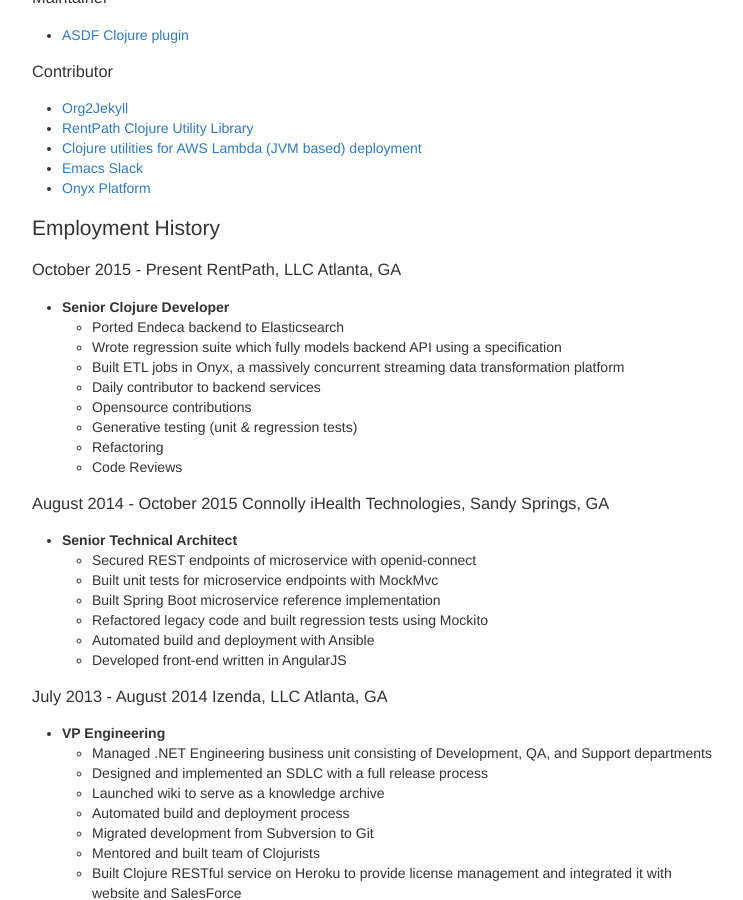
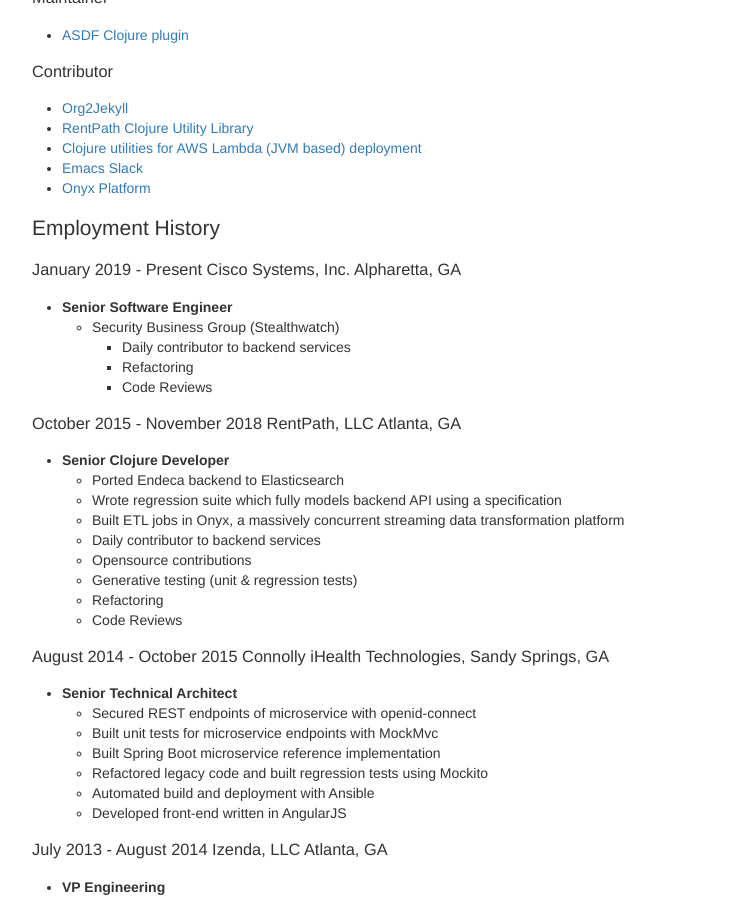
Before and after one commit to halcyon/www.zeddworks.com, a Jekyll site: the page built from resume.html, in a window 1280 px wide and 900 px high, scrolled down 1494 px. Shown: the whole window, without its empty margins (268-1011 px from the left). Built offline with Jekyll 4.4.1, drawn with Linux system fonts in a browser that asks for light colours.

Commit message:
Adding Cisco

```diff
--- a/resume.html
+++ b/resume.html
@@ -11,13 +11,13 @@ categories:
 permalink: /resume
 ---
 
-<div id="outline-container-orgd6fee38" class="outline-2">
-<h2 id="orgd6fee38">Scott McLeod</h2>
-<div class="outline-text-2" id="text-orgd6fee38">
+<div id="outline-container-orgf4657e9" class="outline-2">
+<h2 id="orgf4657e9">Scott McLeod</h2>
+<div class="outline-text-2" id="text-orgf4657e9">
 </div>
-<div id="outline-container-org8c6cadb" class="outline-3">
-<h3 id="org8c6cadb"><b>Software Architect</b></h3>
-<div class="outline-text-3" id="text-org8c6cadb">
+<div id="outline-container-org3ab8521" class="outline-3">
+<h3 id="org3ab8521"><b>Software Architect</b></h3>
+<div class="outline-text-3" id="text-org3ab8521">
 <ul class="org-ul">
 <li>tel: 404-697-0103</li>
 <li>email: scott.mcleod@zeddworks.com</li>
@@ -27,146 +27,146 @@ permalink: /resume
 </div>
 </div>
 
-<div id="outline-container-orge75590e" class="outline-2">
-<h2 id="orge75590e">Professional Summary</h2>
-<div class="outline-text-2" id="text-orge75590e">
+<div id="outline-container-org4c5b95a" class="outline-2">
+<h2 id="org4c5b95a">Professional Summary</h2>
+<div class="outline-text-2" id="text-org4c5b95a">
 </div>
 <ul class="org-ul">
-<li><a id="org381a734"></a><b>Programming Languages</b><br />
-<div class="outline-text-4" id="text-org381a734">
+<li><a id="org08654dd"></a><b>Programming Languages</b><br />
+<div class="outline-text-4" id="text-org08654dd">
 <p>
 Clojure, ClojureScript, Shell (Bash &amp; Zsh), JavaScript, Java, Ruby, Common Lisp, Groovy, CoffeeScript, Python, C, C++, C#, Scala, Rust
 </p>
 </div>
 </li>
-<li><a id="orga7402ef"></a><b>Cloud Deployment</b><br />
-<div class="outline-text-4" id="text-orga7402ef">
+<li><a id="org24a7d27"></a><b>Cloud Deployment</b><br />
+<div class="outline-text-4" id="text-org24a7d27">
 <p>
 Kubernetes, Amazon Lambda, Heroku
 </p>
 </div>
 </li>
-<li><a id="orgd4fd0b9"></a><b>Continuous Integration/Continuous Delivery</b><br />
-<div class="outline-text-4" id="text-orgd4fd0b9">
+<li><a id="org1236063"></a><b>Continuous Integration/Continuous Delivery</b><br />
+<div class="outline-text-4" id="text-org1236063">
 <p>
 Drone + Kubernetes, Jenkins, Travis
 </p>
 </div>
 </li>
-<li><a id="orgc0d05c0"></a><b>Project Management and Agile Methodologies</b><br />
-<div class="outline-text-4" id="text-orgc0d05c0">
+<li><a id="orgb99df85"></a><b>Project Management and Agile Methodologies</b><br />
+<div class="outline-text-4" id="text-orgb99df85">
 <p>
 Trello, Jira/GreenHopper, Kanban
 </p>
 </div>
 </li>
-<li><a id="org4fb7a69"></a><b>Documentation</b><br />
-<div class="outline-text-4" id="text-org4fb7a69">
+<li><a id="org5b017c7"></a><b>Documentation</b><br />
+<div class="outline-text-4" id="text-org5b017c7">
 <p>
 Org Mode, Markdown, AsciiDoc
 </p>
 </div>
 </li>
-<li><a id="org07013b7"></a><b>Testing Frameworks and Tools</b><br />
-<div class="outline-text-4" id="text-org07013b7">
+<li><a id="orge0cd73d"></a><b>Testing Frameworks and Tools</b><br />
+<div class="outline-text-4" id="text-orge0cd73d">
 <p>
 Mockito, TestNG, JUnit, Jasmine, Karma, Mocha, RSpec, Selenium, Watir
 </p>
 </div>
 </li>
-<li><a id="orgd0bc2de"></a><b>Web Technologies</b><br />
-<div class="outline-text-4" id="text-orgd0bc2de">
+<li><a id="orgb322687"></a><b>Web Technologies</b><br />
+<div class="outline-text-4" id="text-orgb322687">
 <p>
 Reagent, ReactJS, HTML5, CSS, Functional CSS, JavaScript, Angular, BackboneJS, jQuery, RequireJS, LessCSS, Sass, NodeJS, HandlebarsJS, Hiccup
 </p>
 </div>
 </li>
-<li><a id="org7094e14"></a><b>Frameworks</b><br />
-<div class="outline-text-4" id="text-org7094e14">
+<li><a id="org70ce59d"></a><b>Frameworks</b><br />
+<div class="outline-text-4" id="text-org70ce59d">
 <p>
 re-frame, Ruby on Rails, Compojure, Integrant, Spring &amp; Spring Boot, Grails, Hibernate, Ibatis
 </p>
 </div>
 </li>
-<li><a id="org184e743"></a><b>Messaging</b><br />
-<div class="outline-text-4" id="text-org184e743">
+<li><a id="orgac0f99f"></a><b>Messaging</b><br />
+<div class="outline-text-4" id="text-orgac0f99f">
 <p>
 RabbitMQ, ActiveMQ, JMS
 </p>
 </div>
 </li>
-<li><a id="org6dedab9"></a><b>System Administration</b><br />
-<div class="outline-text-4" id="text-org6dedab9">
+<li><a id="orge16c1a4"></a><b>System Administration</b><br />
+<div class="outline-text-4" id="text-orge16c1a4">
 <p>
 Linux, FreeBSD, Solaris, Mac OS X, OpenBSD, NetBSD, Windows
 </p>
 </div>
 </li>
-<li><a id="org10d398d"></a><b>Build Tools</b><br />
-<div class="outline-text-4" id="text-org10d398d">
+<li><a id="orgb2ea684"></a><b>Build Tools</b><br />
+<div class="outline-text-4" id="text-orgb2ea684">
 <p>
 Leiningen, Boot-clj, Maven, Gradle, Buildr, GNU Make, Boost Build, Ant, MSBuild, Nmake, Autoconf
 </p>
 </div>
 </li>
-<li><a id="org8858b04"></a><b>SCM Tools</b><br />
-<div class="outline-text-4" id="text-org8858b04">
+<li><a id="orgf209990"></a><b>SCM Tools</b><br />
+<div class="outline-text-4" id="text-orgf209990">
 <p>
 Git, Mercurial, Subversion, Perforce, Bitkeeper, CVS
 </p>
 </div>
 </li>
-<li><a id="org80af535"></a><b>Network Administration</b><br />
-<div class="outline-text-4" id="text-org80af535">
+<li><a id="org4090e55"></a><b>Network Administration</b><br />
+<div class="outline-text-4" id="text-org4090e55">
 <p>
 Apache, Nginx, IPTables, IPFilter, DNS, DHCP, PXE, NIS, NFS, SMB
 </p>
 </div>
 </li>
-<li><a id="org5f25852"></a><b>Application Servers</b><br />
-<div class="outline-text-4" id="text-org5f25852">
+<li><a id="org42f8ca7"></a><b>Application Servers</b><br />
+<div class="outline-text-4" id="text-org42f8ca7">
 <p>
 Jetty, Tomcat, http-kit, WAS, JES, JBoss
 </p>
 </div>
 </li>
-<li><a id="org11b1bba"></a><b>Databases</b><br />
-<div class="outline-text-4" id="text-org11b1bba">
+<li><a id="orgb52a52b"></a><b>Databases</b><br />
+<div class="outline-text-4" id="text-orgb52a52b">
 <p>
 PostgreSQL, MySQL, Datomic, Elasticsearch, Redis, SQL Server, Oracle, MongoDB, DB2, CouchDB
 </p>
 </div>
 </li>
-<li><a id="orgfc006bb"></a><b>LDAP</b><br />
-<div class="outline-text-4" id="text-orgfc006bb">
+<li><a id="orgbadc674"></a><b>LDAP</b><br />
+<div class="outline-text-4" id="text-orgbadc674">
 <p>
 Sun Enterprise Directory Server, Open LDAP, OpenDS
 </p>
 </div>
 </li>
-<li><a id="org57909ca"></a><b>Solaris Technologies</b><br />
-<div class="outline-text-4" id="text-org57909ca">
+<li><a id="org217ae9f"></a><b>Solaris Technologies</b><br />
+<div class="outline-text-4" id="text-org217ae9f">
 <p>
 Zones, ZFS, DTrace, SMF, Jumpstart, Grid Engine
 </p>
 </div>
 </li>
-<li><a id="org4a45438"></a><b>Virtualization</b><br />
-<div class="outline-text-4" id="text-org4a45438">
+<li><a id="org29e5df8"></a><b>Virtualization</b><br />
+<div class="outline-text-4" id="text-org29e5df8">
 <p>
 Docker, VirtualBox/Vagrant/Veewee, Octohost, SmartOS(KVM/Zones), VMware(ESX), LXC
 </p>
 </div>
 </li>
-<li><a id="orge2d70d3"></a><b>Enterprise Deployment Tools</b><br />
-<div class="outline-text-4" id="text-orge2d70d3">
+<li><a id="orgeefd3cd"></a><b>Enterprise Deployment Tools</b><br />
+<div class="outline-text-4" id="text-orgeefd3cd">
 <p>
 Kubernetes, Ansible, Chef, Puppet
 </p>
 </div>
 </li>
-<li><a id="orgdaf6591"></a><b>Distributed Streaming Platforms/Data Integration/ETL</b><br />
-<div class="outline-text-4" id="text-orgdaf6591">
+<li><a id="orge1e672d"></a><b>Distributed Streaming Platforms/Data Integration/ETL</b><br />
+<div class="outline-text-4" id="text-orge1e672d">
 <p>
 Onyx, Kafka, Pentaho Kettle, Informatica
 </p>
@@ -175,21 +175,21 @@ Onyx, Kafka, Pentaho Kettle, Informatica
 </ul>
 </div>
 
-<div id="outline-container-org4de21d3" class="outline-2">
-<h2 id="org4de21d3">Open Source</h2>
-<div class="outline-text-2" id="text-org4de21d3">
+<div id="outline-container-org3eed10e" class="outline-2">
+<h2 id="org3eed10e">Open Source</h2>
+<div class="outline-text-2" id="text-org3eed10e">
 </div>
-<div id="outline-container-orgaea835f" class="outline-3">
-<h3 id="orgaea835f">Maintainer</h3>
-<div class="outline-text-3" id="text-orgaea835f">
+<div id="outline-container-orgad736e1" class="outline-3">
+<h3 id="orgad736e1">Maintainer</h3>
+<div class="outline-text-3" id="text-orgad736e1">
 <ul class="org-ul">
 <li><a href="https://github.com/halcyon/asdf-clojure">ASDF Clojure plugin</a></li>
 </ul>
 </div>
 </div>
-<div id="outline-container-org1f3b29e" class="outline-3">
-<h3 id="org1f3b29e">Contributor</h3>
-<div class="outline-text-3" id="text-org1f3b29e">
+<div id="outline-container-org76af8bd" class="outline-3">
+<h3 id="org76af8bd">Contributor</h3>
+<div class="outline-text-3" id="text-org76af8bd">
 <ul class="org-ul">
 <li><a href="https://github.com/ardumont/org2jekyll">Org2Jekyll</a></li>
 <li><a href="https://github.com/rentpath/rp-util-clj">RentPath Clojure Utility Library</a></li>
@@ -201,17 +201,38 @@ Onyx, Kafka, Pentaho Kettle, Informatica
 </div>
 </div>
 
-<div id="outline-container-orgde03d6c" class="outline-2">
-<h2 id="orgde03d6c">Employment History</h2>
-<div class="outline-text-2" id="text-orgde03d6c">
+<div id="outline-container-org3e4c8d0" class="outline-2">
+<h2 id="org3e4c8d0">Employment History</h2>
+<div class="outline-text-2" id="text-org3e4c8d0">
 </div>
-<div id="outline-container-org1a769c3" class="outline-3">
-<h3 id="org1a769c3">October 2015 - Present RentPath, LLC Atlanta, GA</h3>
-<div class="outline-text-3" id="text-org1a769c3">
+<div id="outline-container-org41143c0" class="outline-3">
+<h3 id="org41143c0">January 2019 - Present Cisco Systems, Inc. Alpharetta, GA</h3>
+<div class="outline-text-3" id="text-org41143c0">
 </div>
 <ul class="org-ul">
-<li><a id="orga35f253"></a><b>Senior Clojure Developer</b><br />
-<div class="outline-text-4" id="text-orga35f253">
+<li><a id="orga3fb6db"></a><b>Senior Software Engineer</b><br />
+<ul class="org-ul">
+<li><a id="org1603d5c"></a>Security Business Group (Stealthwatch)<br />
+<div class="outline-text-5" id="text-org1603d5c">
+<ul class="org-ul">
+<li>Daily contributor to backend services</li>
+<li>Refactoring</li>
+<li>Code Reviews</li>
+</ul>
+</div>
+</li>
+</ul>
+</li>
+</ul>
+</div>
+
+<div id="outline-container-org0c4ba4b" class="outline-3">
+<h3 id="org0c4ba4b">October 2015 - November 2018 RentPath, LLC Atlanta, GA</h3>
+<div class="outline-text-3" id="text-org0c4ba4b">
+</div>
+<ul class="org-ul">
+<li><a id="orgfb02202"></a><b>Senior Clojure Developer</b><br />
+<div class="outline-text-4" id="text-orgfb02202">
 <ul class="org-ul">
 <li>Ported Endeca backend to Elasticsearch</li>
 <li>Wrote regression suite which fully models backend API using a specification</li>
@@ -227,13 +248,13 @@ Onyx, Kafka, Pentaho Kettle, Informatica
 </ul>
 </div>
 
-<div id="outline-container-org6b43a72" class="outline-3">
-<h3 id="org6b43a72">August 2014 - October 2015 Connolly iHealth Technologies, Sandy Springs, GA</h3>
-<div class="outline-text-3" id="text-org6b43a72">
+<div id="outline-container-orgc1b222b" class="outline-3">
+<h3 id="orgc1b222b">August 2014 - October 2015 Connolly iHealth Technologies, Sandy Springs, GA</h3>
+<div class="outline-text-3" id="text-orgc1b222b">
 </div>
 <ul class="org-ul">
-<li><a id="org06a9ac8"></a><b>Senior Technical Architect</b><br />
-<div class="outline-text-4" id="text-org06a9ac8">
+<li><a id="org7a9430a"></a><b>Senior Technical Architect</b><br />
+<div class="outline-text-4" id="text-org7a9430a">
 <ul class="org-ul">
 <li>Secured REST endpoints of microservice with openid-connect</li>
 <li>Built unit tests for microservice endpoints with MockMvc</li>
@@ -247,13 +268,13 @@ Onyx, Kafka, Pentaho Kettle, Informatica
 </ul>
 </div>
 
-<div id="outline-container-orgfc7b1d3" class="outline-3">
-<h3 id="orgfc7b1d3">July 2013 - August 2014 Izenda, LLC Atlanta, GA</h3>
-<div class="outline-text-3" id="text-orgfc7b1d3">
+<div id="outline-container-org2189b87" class="outline-3">
+<h3 id="org2189b87">July 2013 - August 2014 Izenda, LLC Atlanta, GA</h3>
+<div class="outline-text-3" id="text-org2189b87">
 </div>
 <ul class="org-ul">
-<li><a id="org98420e1"></a><b>VP Engineering</b><br />
-<div class="outline-text-4" id="text-org98420e1">
+<li><a id="org599a4c5"></a><b>VP Engineering</b><br />
+<div class="outline-text-4" id="text-org599a4c5">
 <ul class="org-ul">
 <li>Managed .NET Engineering business unit consisting of Development, QA, and Support departments</li>
 <li>Designed and implemented an SDLC with a full release process</li>
@@ -268,15 +289,15 @@ Onyx, Kafka, Pentaho Kettle, Informatica
 </ul>
 </div>
 
-<div id="outline-container-org7541550" class="outline-3">
-<h3 id="org7541550">December 2007 - July 2013 InterContinentalExchange, Inc. Sandy Springs, GA</h3>
-<div class="outline-text-3" id="text-org7541550">
+<div id="outline-container-org7f1136f" class="outline-3">
+<h3 id="org7f1136f">December 2007 - July 2013 InterContinentalExchange, Inc. Sandy Springs, GA</h3>
+<div class="outline-text-3" id="text-org7f1136f">
 </div>
 <ul class="org-ul">
-<li><a id="orga43ef3e"></a><b>Senior Web Developer</b><br />
+<li><a id="orge768732"></a><b>Senior Web Developer</b><br />
 <ul class="org-ul">
-<li><a id="org7142954"></a>2011 - 2013<br />
-<div class="outline-text-5" id="text-org7142954">
+<li><a id="org74f9fb0"></a>2011 - 2013<br />
+<div class="outline-text-5" id="text-org74f9fb0">
 <ul class="org-ul">
 <li>Responsible for developing new features for the website, in-house content management system, reporting systems, and associated customer-facing web products</li>
 <li>Ported web application for maintaining products on the website from Grails to a BackboneJS &amp; Grails architecture to provide for better "separation of concerns"</li>
@@ -288,10 +309,10 @@ Onyx, Kafka, Pentaho Kettle, Informatica
 </ul>
 </li>
 
-<li><a id="orge9282a9"></a><b>SDLC Team Lead</b><br />
+<li><a id="orgbe3f78a"></a><b>SDLC Team Lead</b><br />
 <ul class="org-ul">
-<li><a id="orgb910531"></a>2009 - 2011<br />
-<div class="outline-text-5" id="text-orgb910531">
+<li><a id="orgf766bdd"></a>2009 - 2011<br />
+<div class="outline-text-5" id="text-orgf766bdd">
 <ul class="org-ul">
 <li>Championed and implemented Chef deployment strategies to automate provisioning of SDLC stack (Gitorious, Jenkins, Nexus, Jira) and wrote a Chef provider to automate signing of SSL certificates by ICE's Certificate Authority</li>
 <li>Lead development of Nexus Artifact Cleaner to expunge old artifacts</li>
@@ -308,10 +329,10 @@ Onyx, Kafka, Pentaho Kettle, Informatica
 </ul>
 </li>
 
-<li><a id="org5c9d406"></a><b>R&amp;D Systems Engineer</b><br />
+<li><a id="orgdd1df28"></a><b>R&amp;D Systems Engineer</b><br />
 <ul class="org-ul">
-<li><a id="org58d13b9"></a>2007 - 2009<br />
-<div class="outline-text-5" id="text-org58d13b9">
+<li><a id="org9b7deed"></a>2007 - 2009<br />
+<div class="outline-text-5" id="text-org9b7deed">
 <ul class="org-ul">
 <li>Developed and formalized SDLC release process</li>
 <li>Architect of SDLC (Continuous Integration, Distributed Source Control, Shared Build Artifacts Repository, Build Process, and Defect Tracking)</li>
@@ -327,15 +348,15 @@ Onyx, Kafka, Pentaho Kettle, Informatica
 </ul>
 </div>
 
-<div id="outline-container-org30b9a33" class="outline-3">
-<h3 id="org30b9a33">June 2004 - December 2007 Equifax, Inc. Alpharetta, GA</h3>
-<div class="outline-text-3" id="text-org30b9a33">
+<div id="outline-container-org76943b4" class="outline-3">
+<h3 id="org76943b4">June 2004 - December 2007 Equifax, Inc. Alpharetta, GA</h3>
+<div class="outline-text-3" id="text-org76943b4">
 </div>
 <ul class="org-ul">
-<li><a id="org35a6e63"></a><b>Application Developer IV</b><br />
+<li><a id="orgabdaa6b"></a><b>Application Developer IV</b><br />
 <ul class="org-ul">
-<li><a id="org7fd7274"></a>Mar 2007 - Dec 2007<br />
-<div class="outline-text-5" id="text-org7fd7274">
+<li><a id="org5113a0a"></a>Mar 2007 - Dec 2007<br />
+<div class="outline-text-5" id="text-org5113a0a">
 <ul class="org-ul">
 <li>Wrote C++ bindings for parsing configuration files with libyaml</li>
 <li>Developed server-side invocation and monitoring agent for grid job control system</li>
@@ -345,10 +366,10 @@ Onyx, Kafka, Pentaho Kettle, Informatica
 </ul>
 </li>
 
-<li><a id="orgaeb4190"></a><b>Development Infrastructure Architect</b><br />
+<li><a id="org96a9449"></a><b>Development Infrastructure Architect</b><br />
 <ul class="org-ul">
-<li><a id="org4d64b0e"></a>Feb 2006 - Mar 2007<br />
-<div class="outline-text-5" id="text-org4d64b0e">
+<li><a id="org0a80f18"></a>Feb 2006 - Mar 2007<br />
+<div class="outline-text-5" id="text-org0a80f18">
 <ul class="org-ul">
 <li>Architect of automated system to generate continuous integration environments on demand</li>
 <li>Deployed enterprise Subversion SCM with LDAP backend</li>
@@ -364,10 +385,10 @@ Onyx, Kafka, Pentaho Kettle, Informatica
 </ul>
 </li>
 
-<li><a id="org11bae2d"></a><b>CM Team Lead</b><br />
+<li><a id="org73e7c99"></a><b>CM Team Lead</b><br />
 <ul class="org-ul">
-<li><a id="orgf0fcb64"></a>Oct 2005 - Feb 2006<br />
-<div class="outline-text-5" id="text-orgf0fcb64">
+<li><a id="orgde4b38a"></a>Oct 2005 - Feb 2006<br />
+<div class="outline-text-5" id="text-orgde4b38a">
 <ul class="org-ul">
 <li>Supported J2EE eCommerce system</li>
 <li>Liaison to IBM Global Architecture</li>
@@ -380,10 +401,10 @@ Onyx, Kafka, Pentaho Kettle, Informatica
 </ul>
 </li>
 
-<li><a id="orgc9fc614"></a><b>Release Engineer</b><br />
+<li><a id="orgcc7b42b"></a><b>Release Engineer</b><br />
 <ul class="org-ul">
-<li><a id="orgb5f9eef"></a>June 2004 - Oct 2005<br />
-<div class="outline-text-5" id="text-orgb5f9eef">
+<li><a id="org1a45b96"></a>June 2004 - Oct 2005<br />
+<div class="outline-text-5" id="text-org1a45b96">
 <ul class="org-ul">
 <li>Supported 20 SDLC environments</li>
 <li>Responsible for building continuous integration environments</li>
@@ -396,13 +417,13 @@ Onyx, Kafka, Pentaho Kettle, Informatica
 </ul>
 </div>
 
-<div id="outline-container-org3f91244" class="outline-3">
-<h3 id="org3f91244">April 1999 - November 2001 Exchange-America Alpharetta, GA</h3>
-<div class="outline-text-3" id="text-org3f91244">
+<div id="outline-container-orgc49eef3" class="outline-3">
+<h3 id="orgc49eef3">April 1999 - November 2001 Exchange-America Alpharetta, GA</h3>
+<div class="outline-text-3" id="text-orgc49eef3">
 </div>
 <ul class="org-ul">
-<li><a id="org84a1675"></a><b>Software Developer</b><br />
-<div class="outline-text-4" id="text-org84a1675">
+<li><a id="org071d036"></a><b>Software Developer</b><br />
+<div class="outline-text-4" id="text-org071d036">
 <ul class="org-ul">
 <li>Developed a regular expression library for Java</li>
 <li>Developed CORBA clients and servers in Java and C++</li>
@@ -416,13 +437,13 @@ Onyx, Kafka, Pentaho Kettle, Informatica
 </ul>
 </div>
 
-<div id="outline-container-orgc807d12" class="outline-3">
-<h3 id="orgc807d12">October 1997 - May 1999 GA State Board of Pardons and Paroles Atlanta, GA</h3>
-<div class="outline-text-3" id="text-orgc807d12">
+<div id="outline-container-orgfaa3166" class="outline-3">
+<h3 id="orgfaa3166">October 1997 - May 1999 GA State Board of Pardons and Paroles Atlanta, GA</h3>
+<div class="outline-text-3" id="text-orgfaa3166">
 </div>
 <ul class="org-ul">
-<li><a id="orgca96fa8"></a><b>Network Engineer</b><br />
-<div class="outline-text-4" id="text-orgca96fa8">
+<li><a id="org1467b8a"></a><b>Network Engineer</b><br />
+<div class="outline-text-4" id="text-org1467b8a">
 <ul class="org-ul">
 <li>Developed Lotus Notes database applications</li>
 <li>Administered Central Office Network serving 300 internal nodes and 57 Parole offices</li>
@@ -434,13 +455,13 @@ Onyx, Kafka, Pentaho Kettle, Informatica
 </div>
 </div>
 
-<div id="outline-container-orga64c3e1" class="outline-2">
-<h2 id="orga64c3e1">Education</h2>
-<div class="outline-text-2" id="text-orga64c3e1">
+<div id="outline-container-org4910660" class="outline-2">
+<h2 id="org4910660">Education</h2>
+<div class="outline-text-2" id="text-org4910660">
 </div>
-<div id="outline-container-orgafe4a90" class="outline-3">
-<h3 id="orgafe4a90">Georgia Institute of Technology Atlanta, GA</h3>
-<div class="outline-text-3" id="text-orgafe4a90">
+<div id="outline-container-org0880c5f" class="outline-3">
+<h3 id="org0880c5f">Georgia Institute of Technology Atlanta, GA</h3>
+<div class="outline-text-3" id="text-org0880c5f">
 <ul class="org-ul">
 <li>Bachelor of Computer Science (2007)</li>
 <li>Certificate in Industrial Organizational Psychology (2007)</li>
@@ -448,9 +469,9 @@ Onyx, Kafka, Pentaho Kettle, Informatica
 </div>
 </div>
 
-<div id="outline-container-org70b6c6d" class="outline-3">
-<h3 id="org70b6c6d">Continuing Education</h3>
-<div class="outline-text-3" id="text-org70b6c6d">
+<div id="outline-container-org26b4e35" class="outline-3">
+<h3 id="org26b4e35">Continuing Education</h3>
+<div class="outline-text-3" id="text-org26b4e35">
 <ul class="org-ul">
 <li>Computational Investing, Part I - Georgia Institute of Technology (2012)</li>
 <li>Developing Innovative Ideas for New Companies - University of Maryland, College Park (2013)</li>
@@ -460,9 +481,9 @@ Onyx, Kafka, Pentaho Kettle, Informatica
 </div>
 </div>
 
-<div id="outline-container-org5183039" class="outline-2">
-<h2 id="org5183039">Professional References</h2>
-<div class="outline-text-2" id="text-org5183039">
+<div id="outline-container-orgeeb56b5" class="outline-2">
+<h2 id="orgeeb56b5">Professional References</h2>
+<div class="outline-text-2" id="text-orgeeb56b5">
 <ul class="org-ul">
 <li>Available upon request</li>
 </ul>
```
